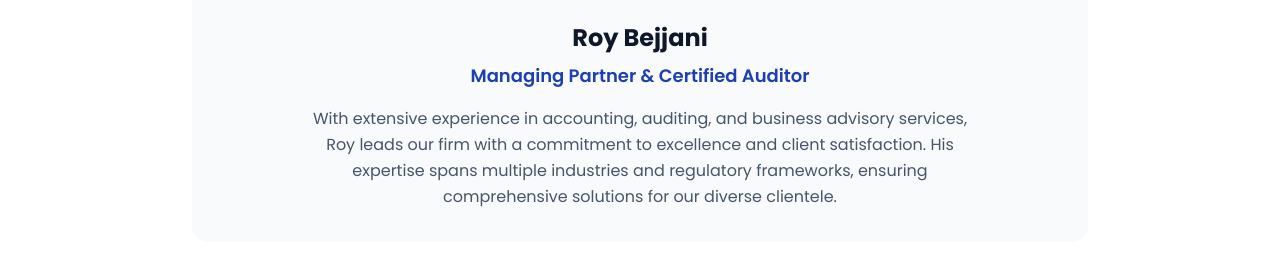
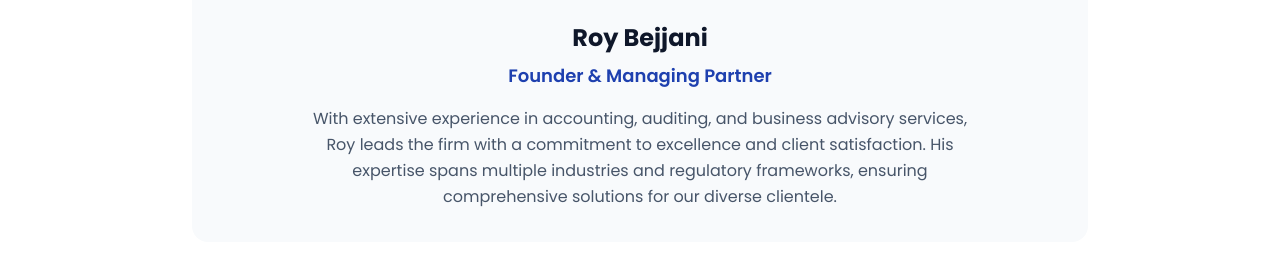
Before and after one commit to tonybejjani/bejjani-audit, a Next.js app: page /about in a window 1280 px wide. Shown: the part 1829-2089 px from the top of the page. Built offline with nearby package versions, Linux system fonts and the light colour scheme.

Commit message:
Edit logo

```diff
--- a/app/_components/MenuMobile.tsx
+++ b/app/_components/MenuMobile.tsx
@@ -23,10 +23,10 @@ export default function MenuMobile() {
   return (
     <div className="lg:hidden">
       {/* Mobile Header with Glassmorphism */}
-      <div className="fixed top-0 left-0 right-0 z-40 backdrop-blur-2xl bg-white/80 backdrop-saturate-150 shadow-lg border-b border-white/20">
-        <div className="px-4 py-3 flex items-center justify-between">
+      <div className="fixed top-0 left-0 right-0 z-40 bg-white shadow-lg border-b border-white/20">
+        <div className="px-4 py-5 flex items-center justify-between">
           <Link href="/#" className="text-xl font-bold text-primary">
-            <img src="/logo.svg" alt="Bejjani Audit" className="h-8 w-auto" />
+            <img src="/logo.svg" alt="Bejjani Audit" className="h-12 w-auto" />
           </Link>
           <button
             onClick={toggleMenu}
--- a/app/_components/MenuNav.tsx
+++ b/app/_components/MenuNav.tsx
@@ -5,7 +5,7 @@ import Link from 'next/link';
 export default function MenuNav() {
   return (
     <header className="hidden lg:block">
-      <div className="fixed top-0 left-0 right-0 z-40 backdrop-blur-md bg-white/80 shadow-lg border-b border-white/20">
+      <div className="fixed top-0 left-0 right-0 z-40 bg-white shadow-lg border-b border-white/2">
         <div className="max-w-7xl mx-auto px-6 py-4">
           <div className="flex items-center justify-between">
             {/* Logo */}
--- a/app/about/page.tsx
+++ b/app/about/page.tsx
@@ -252,11 +252,11 @@ export default function AboutPage() {
                 Roy Bejjani
               </h3>
               <p className="text-lg text-primary font-semibold mb-4">
-                Managing Partner & Certified Auditor
+                Founder & Managing Partner
               </p>
               <p className="text-gray-600 leading-relaxed max-w-2xl mx-auto">
                 With extensive experience in accounting, auditing, and business
-                advisory services, Roy leads our firm with a commitment to
+                advisory services, Roy leads the firm with a commitment to
                 excellence and client satisfaction. His expertise spans multiple
                 industries and regulatory frameworks, ensuring comprehensive
                 solutions for our diverse clientele.
```
